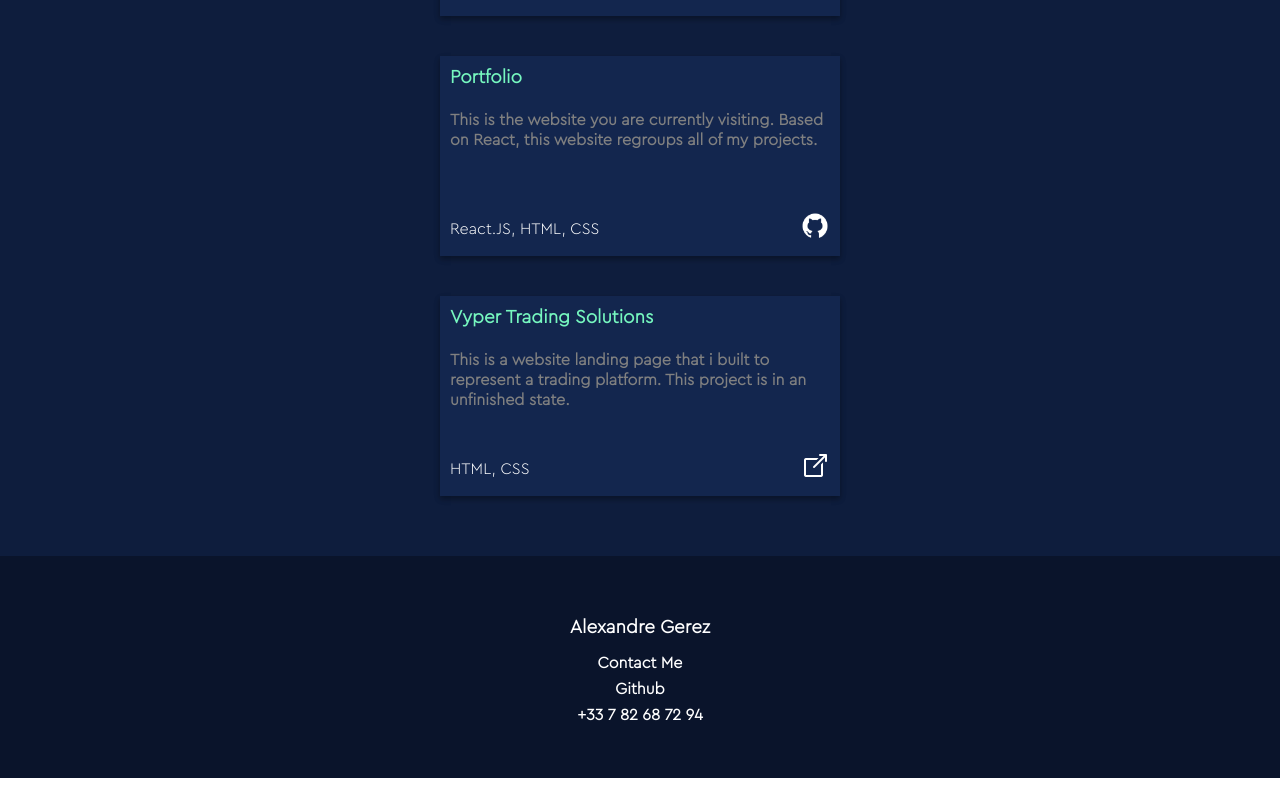
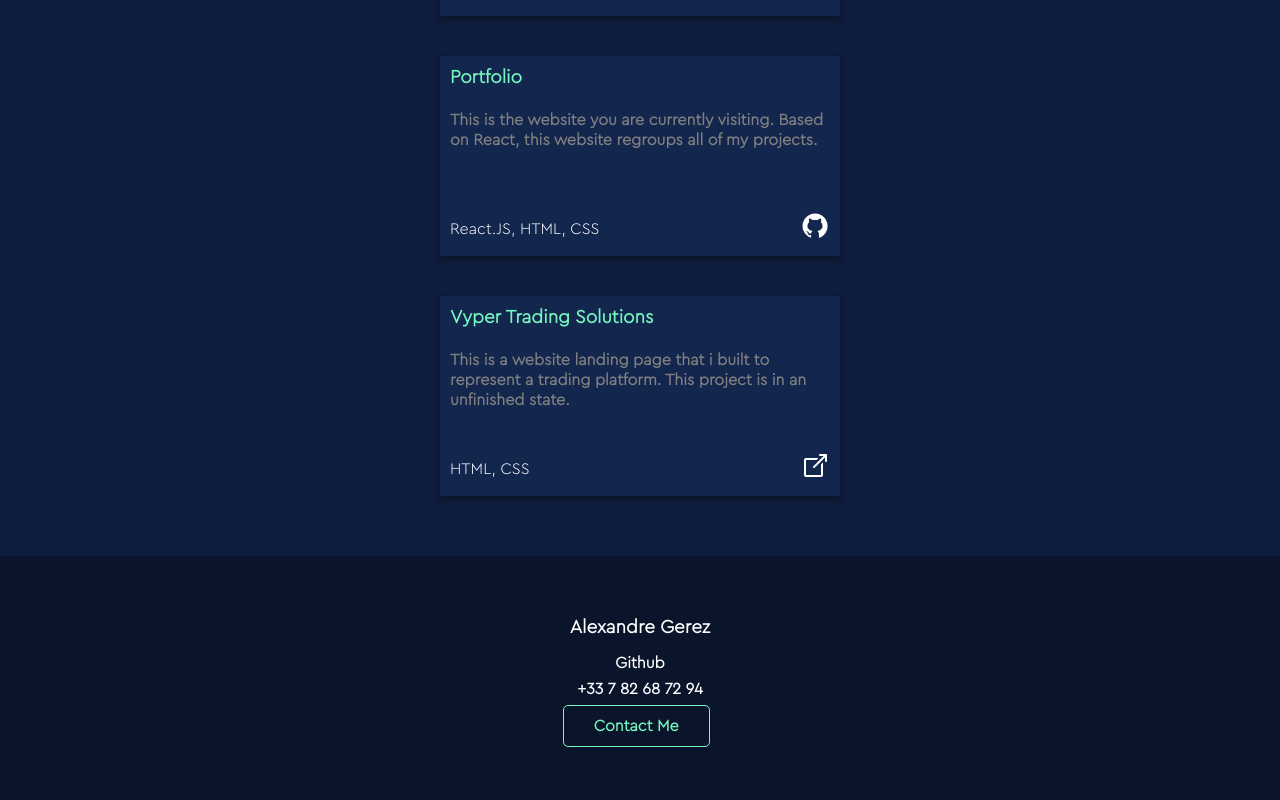
Before and after one commit to nextrie/Portfolio-React, a React (Create React App) app: page / in a window 1280 px wide. Shown: the part 3716-4516 px from the top of the page. Before the commit the page ends 4494 px from the top, so only its background shows below. Built offline with nearby package versions, Linux system fonts and the light colour scheme.

Commit message:
Update Footer.js

```diff
--- a/src/Components/Footer/Footer.js
+++ b/src/Components/Footer/Footer.js
@@ -1,6 +1,9 @@
 import React from 'react';
 import "./Footer.css";
 import "./Footer_Responsive.css";
+
+//Components
+import Button from "../Button/Button.js";
 
 export default function Footer()
 {
@@ -12,13 +15,13 @@ export default function Footer()
                         <a className="regularText nodecoration" href="#headerContainer">Alexandre Gerez</a>
                     </h3>
                     <h4 className="regularText">
-                        <a className="regularText nodecoration" target="_blank" href="mailto:pro@alexandregerez.com">Contact Me</a>
-                    </h4>
-                    <h4 className="regularText">
                         <a className="regularText nodecoration" target="_blank" href="https://github.com/nextrie">Github</a>
                     </h4>
                     <h4 className="regularText">
                         <a className="regularText nodecoration">+33 7 82 68 72 94</a>
+                    </h4>
+                    <h4>
+                        <Button title="Contact Me" link={"mailto:pro@alexandregerez.com"} />
                     </h4>
                 </div>
             </div>
```
